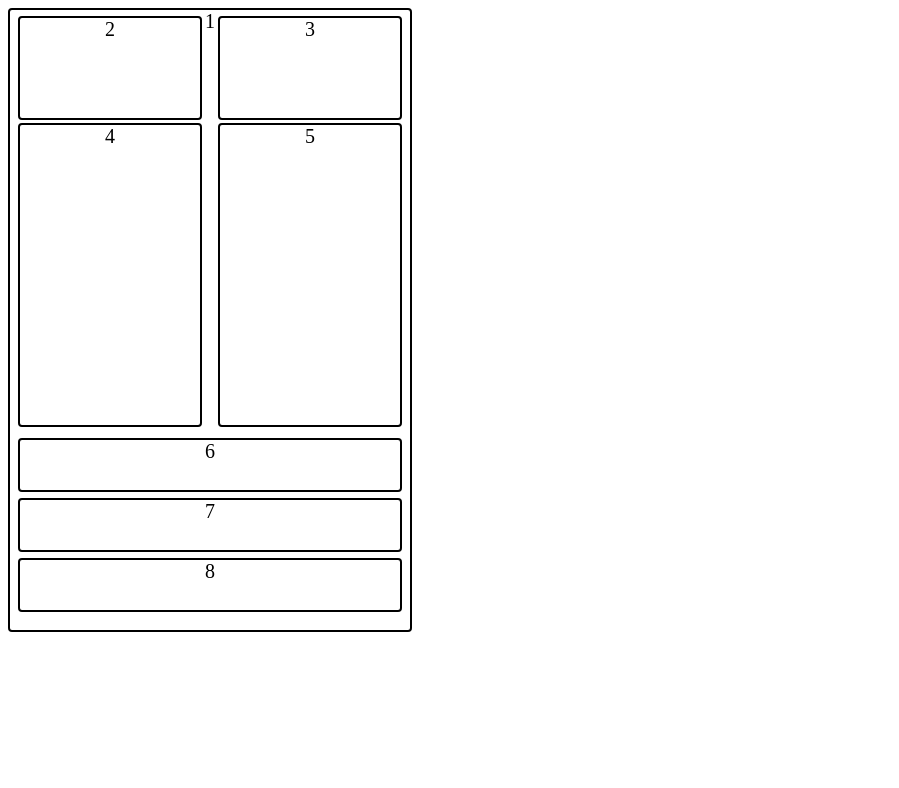
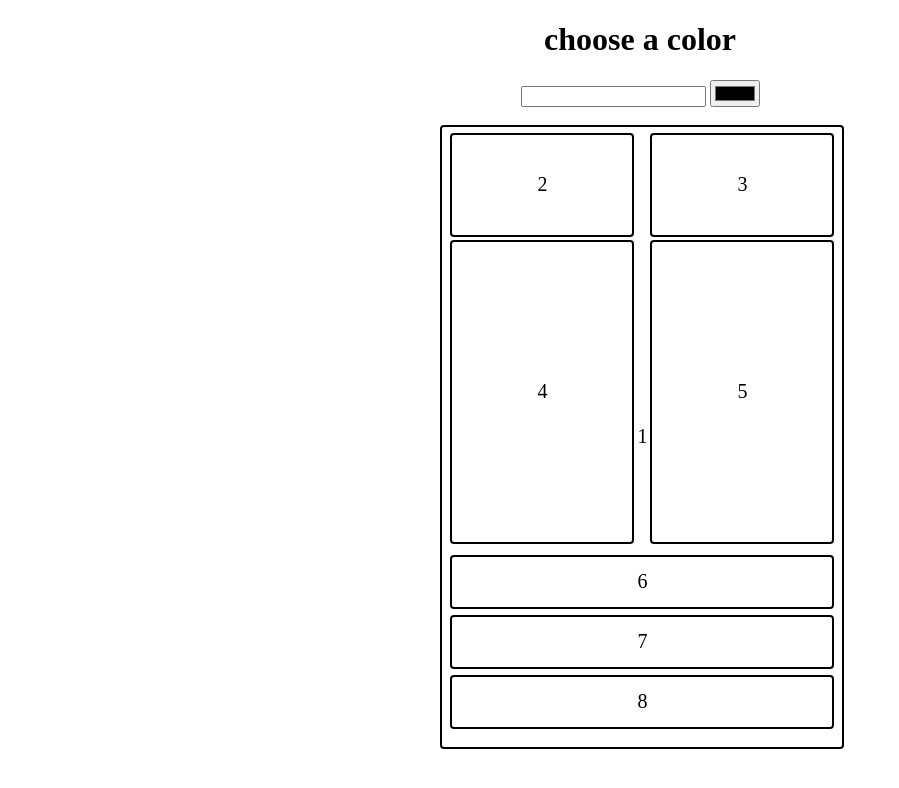
Before and after one commit to IbrahemAtef/cupboardPainting, a plain HTML site: page cupboard.html in a window 1280 px wide. Shown: the whole page, without its empty margins (0-899 px from the left). Drawn offline with nearby package versions, Linux system fonts and the light colour scheme.

Commit message:
aligning structure

```diff
--- a/JS.js
+++ b/JS.js
@@ -1,3 +1,4 @@
 $(document).ready(function(){
-
+	$(".header").css({"text-align":"center"})
+	$(".container").css({"text-align":"center"})
 })
--- a/cupboard.html
+++ b/cupboard.html
@@ -1,11 +1,17 @@
 <!DOCTYPE html>
 <html>
 	<head>
-		<title></title>
+		<title> Color my cupboard </title>
 		<link rel="stylesheet" type="text/css" href="style.css">
 		<script src="https://ajax.googleapis.com/ajax/libs/jquery/3.5.1/jquery.min.js"></script>
 	</head>
 	<body>
+		<div class="header">
+			<h1>choose a color</h1>
+			<input type="text" id="cupNum">
+			<input type="color" id="cupCol"><br><br>
+		</div>
+
 		<div class="container">
 		    <div class="first">1</div>
 		    <div class="second">2</div>
--- a/style.css
+++ b/style.css
@@ -1,5 +1,10 @@
 .container{
-    position: relative;
+     position: relative;
+	 margin: auto;
+	width: 30%;
+	padding: 10px;
+
+
 }
 
 .first , .second, .third, .fourth, .fifth, .sixth, .seventh, .eighth{
@@ -10,6 +15,10 @@
 	border: 2px solid black;
 	text-align: center;
 	font-size: 20px;
+	height: 10em;
+   display: flex;
+   align-items: center;
+   justify-content: center
 }
 
 .first {
```
